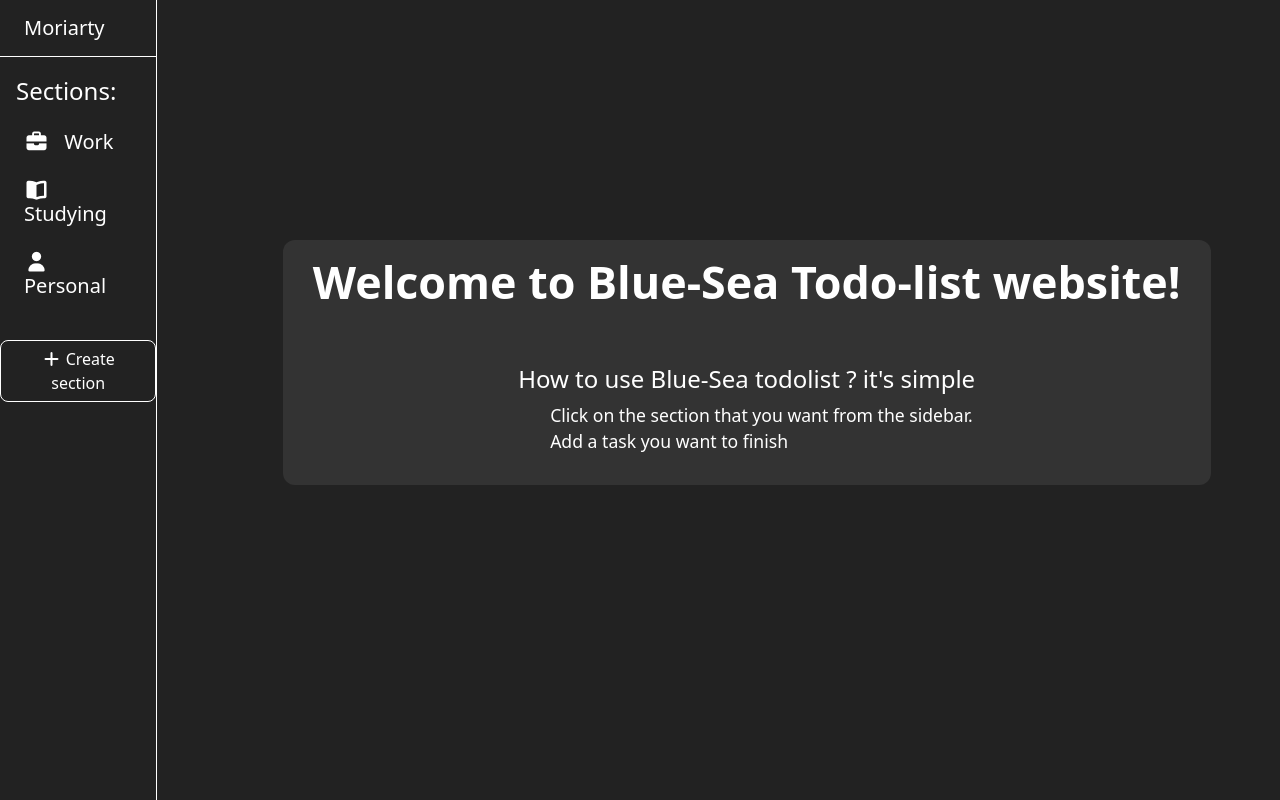
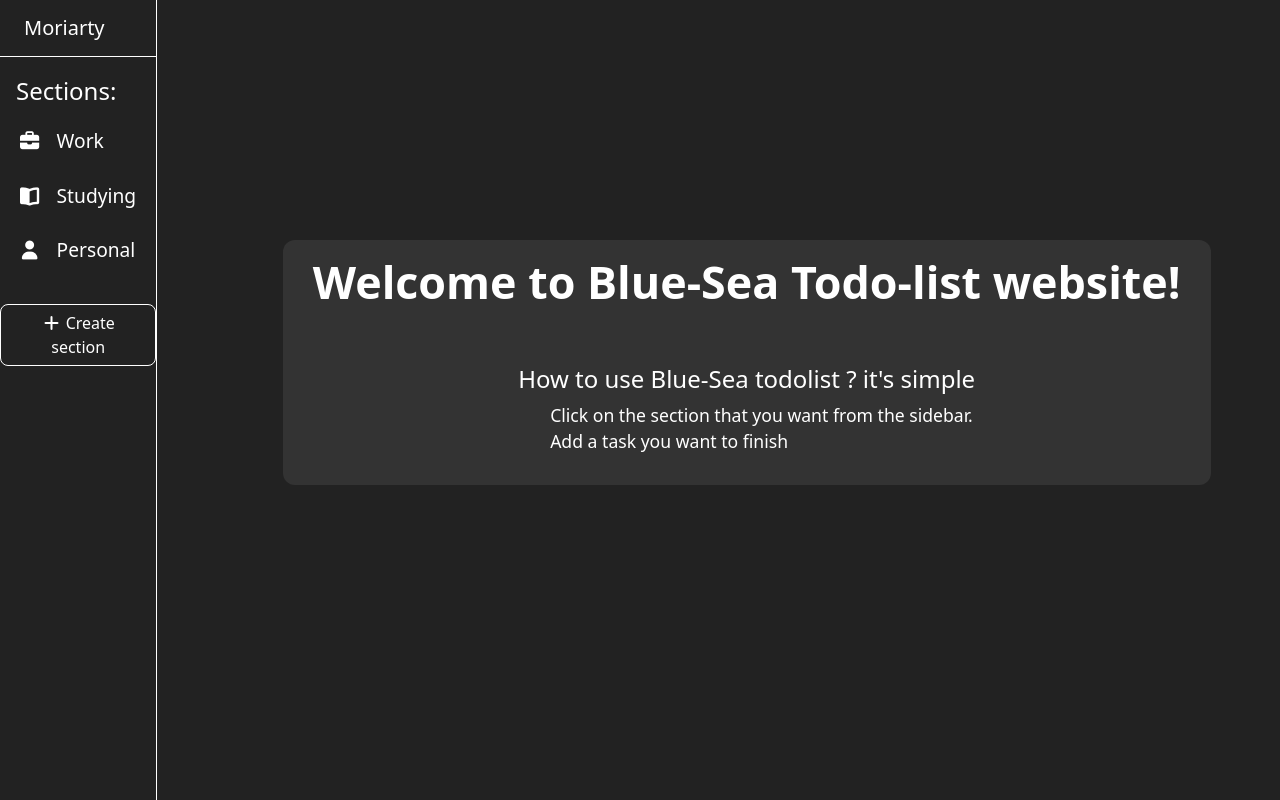
Before and after one commit to Mohamed-malix/Todo-List-Website, a website built with webpack: page src/template.html in a window 1280 px wide. Built offline with nearby package versions, Linux system fonts and the light colour scheme.

Commit message:
now sections can be created by clicking the on sidebar

```diff
--- a/src/css/style.css
+++ b/src/css/style.css
@@ -72,7 +72,22 @@ li{
     margin-right:10px;
 }
 
+.sectoinClick{
+    border: none;
+    text-align: start;
+    background: transparent;
 
+    color: #fff;
+    font-size:1.2rem;
+    font-weight: 400;
+    padding-block:5px;
+    padding-left: 1.1rem;
+}
+
+.sectoinClick:hover{
+    cursor: pointer;
+    background-color: #333;
+}
 
 /* adding tasks */
 
--- a/src/js/index.js
+++ b/src/js/index.js
@@ -33,7 +33,7 @@ console.log('App is running');
 
 
 defaultHome();
-const createBtn =document.querySelector('.createBtn');
+const sectoinClick =document.querySelector('.sectoinClick');
 const closeBtn= document.querySelector('.closeBtn');
 const saveBtn= document.querySelector('.saveBtn');
 let modalBack= document.querySelector('.modal-background');
@@ -45,7 +45,7 @@ let selected= document.querySelector('#select');
 
 
 
-createBtn.addEventListener('click', () => {
+sectoinClick.addEventListener('click', () => {
 
    const addTaskBtn= createSectioneDefault();
     const sections=[];
--- a/src/template.html
+++ b/src/template.html
@@ -15,10 +15,10 @@
         </div>
         <div class="side-nav-content my-3 mb-3">
           <h4 class="mx-3">Sections:</h4>
-          <div class="section d-flex flex-column justify-content-center row-gap-3 mx-4 mt-4">
-            <h5 class="work"><i class="fa-solid fa-briefcase"></i> Work</h5>
-            <h5 class="work"><i class="fa-solid fa-book-open"></i> Studying</h5>
-            <h5 class="work"><i class="fa-solid fa-user"></i> Personal</h5>
+          <div class="section d-flex flex-column justify-content-center row-gap-3 mt-3">
+            <button class="sectoinClick" type="button"><i class="fa-solid fa-briefcase"></i> Work</button>
+            <button class="sectoinClick" type="button"><i class="fa-solid fa-book-open"></i> Studying</button>
+            <button class="sectoinClick" type="button"><i class="fa-solid fa-user"></i> Personal</button>
           </div>
           <div class="create-Btn mt-4">
             <button class="createBtn button" type="button"><i class="fa-solid fa-plus"></i> Create section</button>
```
